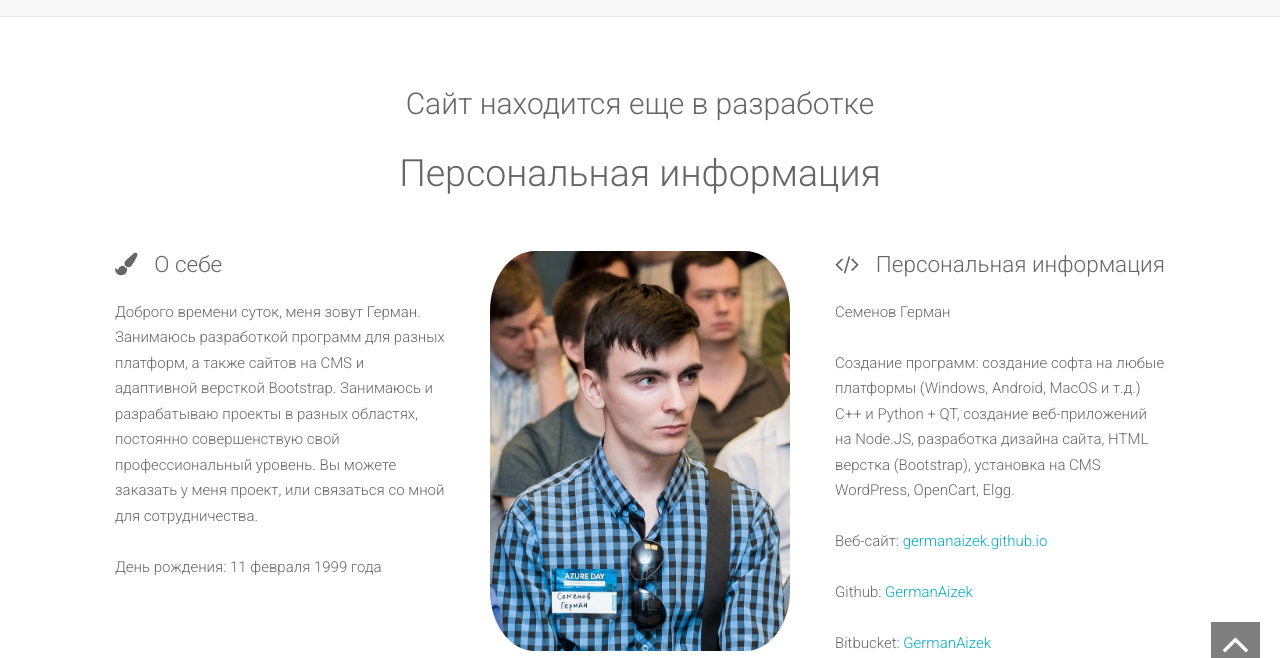
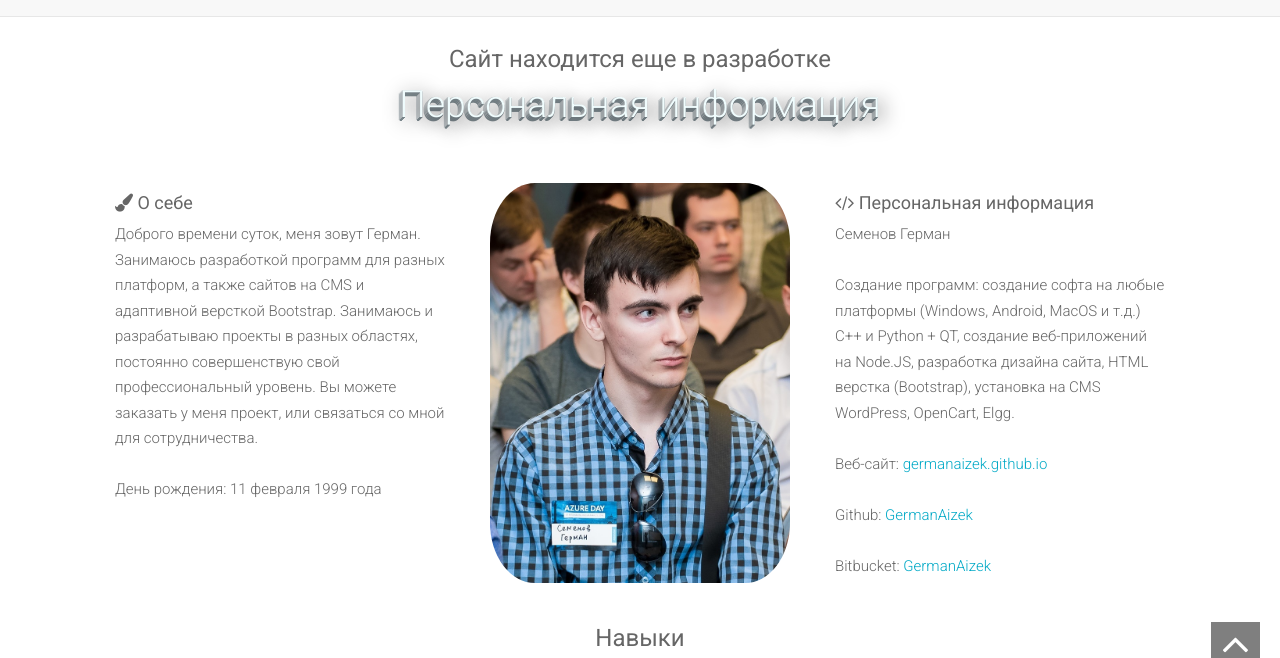
Before and after one commit to GermanAizek/GermanAizek.github.io, a plain HTML site: page index.html in a window 1280 px wide. Shown: the part 108-766 px from the top of the page. Drawn offline with nearby package versions, Linux system fonts and the light colour scheme.

Commit message:
[FIX] Fixed style headers texts

```diff
--- a/assets/style.css
+++ b/assets/style.css
@@ -11,12 +11,9 @@
 outline: none !important;
 }
 
-h1,h2,h3,h4{margin: 0;line-height: 1em;}
-h1{font:700 5em Roboto,Arial,Helvetica;margin:0.25em 0;text-transform: uppercase;}
-h2{font:300 2.5em Roboto,Arial,Helvetica;margin-bottom: 1.5em;}
-h3{font:300 2em Roboto,Arial,Helvetica;margin:2em 0 1em 0;}
-h4{font:300 1.5em Roboto,Arial,Helvetica;margin-bottom: 1em;}
-h4 i{margin-right: 0.5em;}
+h1,h2{margin: 0;line-height: 1em;color: #f0fcfd;text-shadow: 3px 5px 20px #171717, 0 1px #808d93, -1px 0 #cdd2d5, -1px 2px #808d93, -2px 1px #cdd2d5, -2px 3px #808d93, -3px 2px #cdd2d5, -3px 4px #808d93, -4px 3px #cdd2d5;}h1{font:700 5em Roboto,Arial,Helvetica;margin:0.25em 0;text-transform: uppercase;}h2{font:300 2.5em Roboto,Arial,Helvetica;margin-bottom: 1.5em;}}
+h3,h4{margin: 0;line-height: 1em;color: #FFFFFF;text-shadow: 3px 5px 2px #474747;}
+
 
 p{font-size:1em;line-height: 1.7em; margin-bottom: 1.7em;}
 
```
